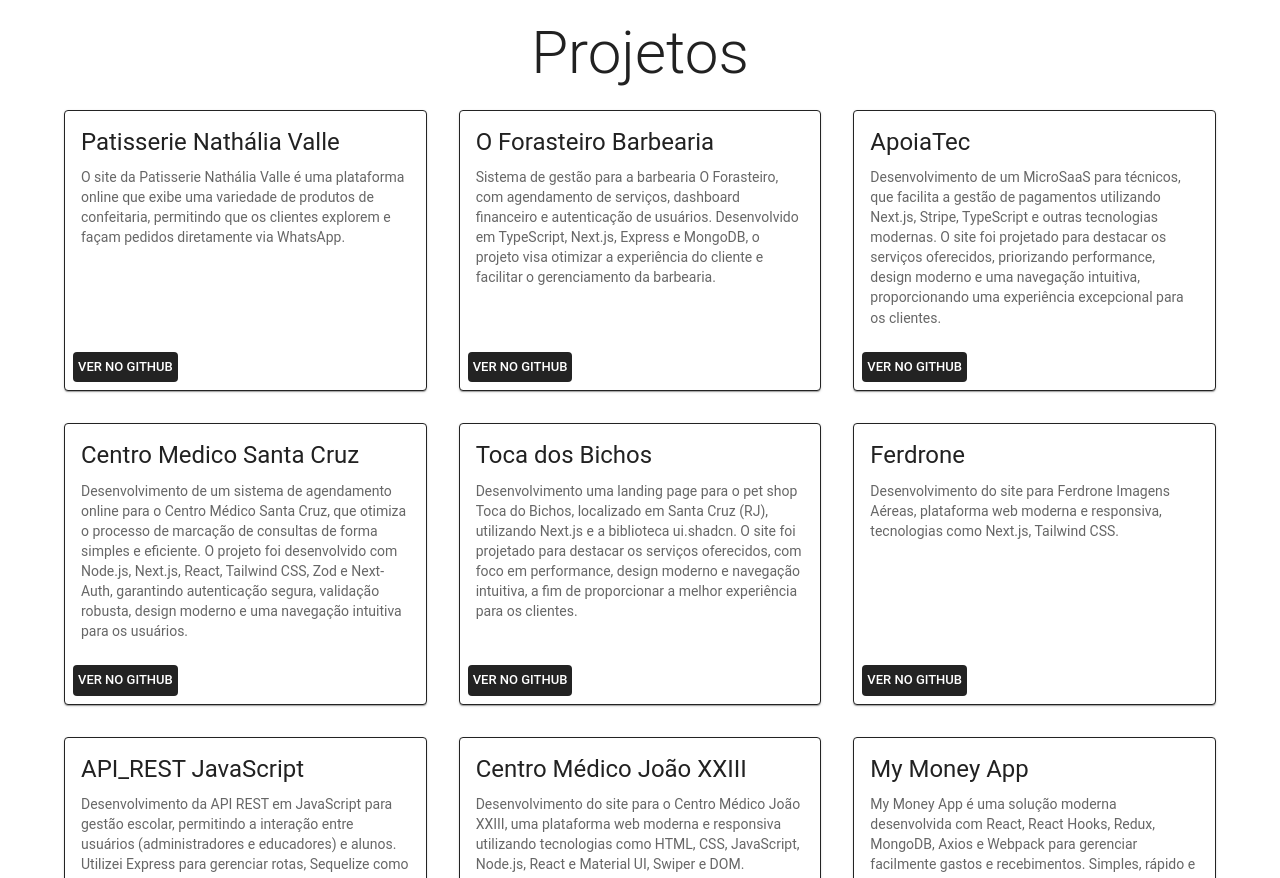
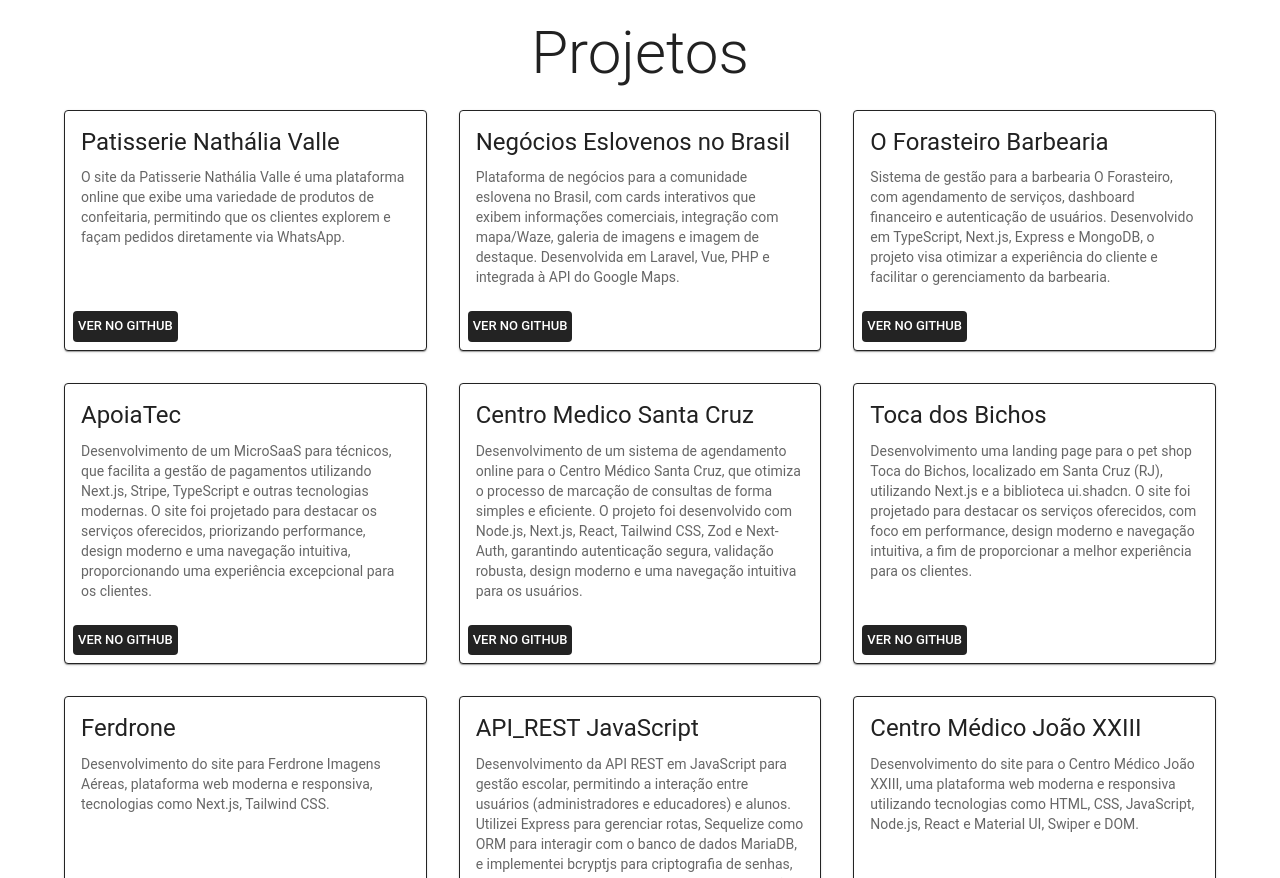
Before and after one commit to britolmbs/my-portifolio, a React (Vite) app: page / in a window 1280 px wide. Shown: the part 1280-2158 px from the top of the page. Built offline with nearby package versions, Linux system fonts and the light colour scheme.

Commit message:
Atualização de  Projetos

```diff
--- a/src/pages/Home/sections/Projects/Projects.tsx
+++ b/src/pages/Home/sections/Projects/Projects.tsx
@@ -7,6 +7,11 @@
             name: "Patisserie Nathália Valle",
             description: "O site da Patisserie Nathália Valle é uma plataforma online que exibe uma variedade de produtos de confeitaria, permitindo que os clientes explorem e façam pedidos diretamente via WhatsApp.",
             url: "https://github.com/britolmbs/patisserie",
+        },
+        {
+            name: "Negócios Eslovenos no Brasil",
+            description: "Plataforma de negócios para a comunidade eslovena no Brasil, com cards interativos que exibem informações comerciais, integração com mapa/Waze, galeria de imagens e imagem de destaque. Desenvolvida em Laravel, Vue, PHP e integrada à API do Google Maps.",
+            url: "https://slovenianbusinessmap.com/",
         },
         {
             name: "O Forasteiro Barbearia",
```
